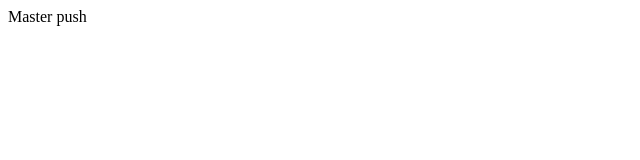
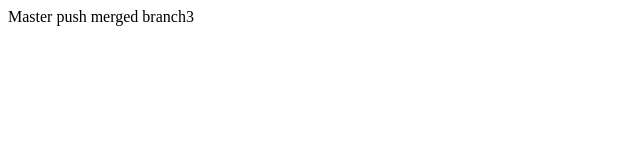
Before and after one commit to JeffWBryant/gitTest, a plain HTML site: page index.html in a window 1280 px wide. Shown: the whole page, without its empty margins (0-640 px from the left). Drawn offline with Linux system fonts and the light colour scheme.

Commit message:
added merged branch 3

```diff
--- a/index.html
+++ b/index.html
@@ -1,3 +1,4 @@
 <head>
     <body>
         Master push
+        merged branch3
```
